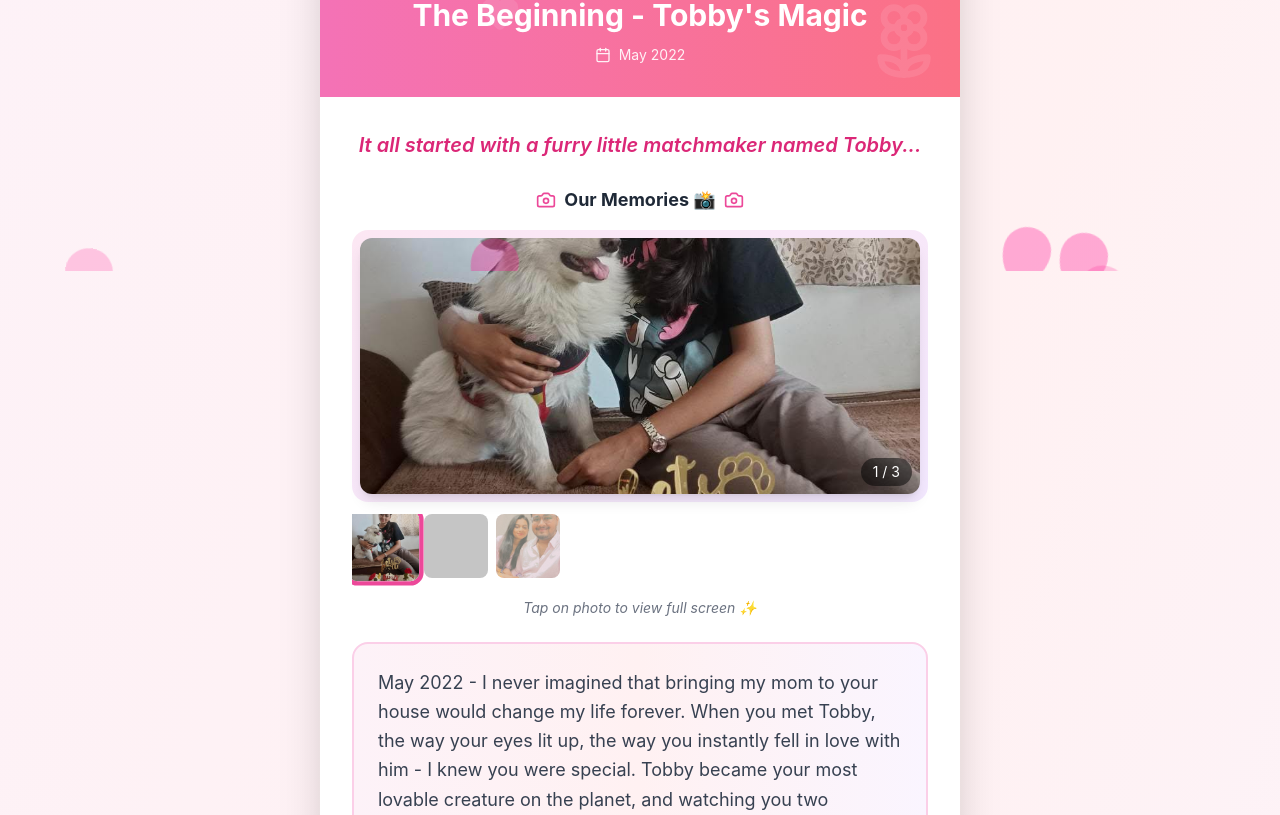
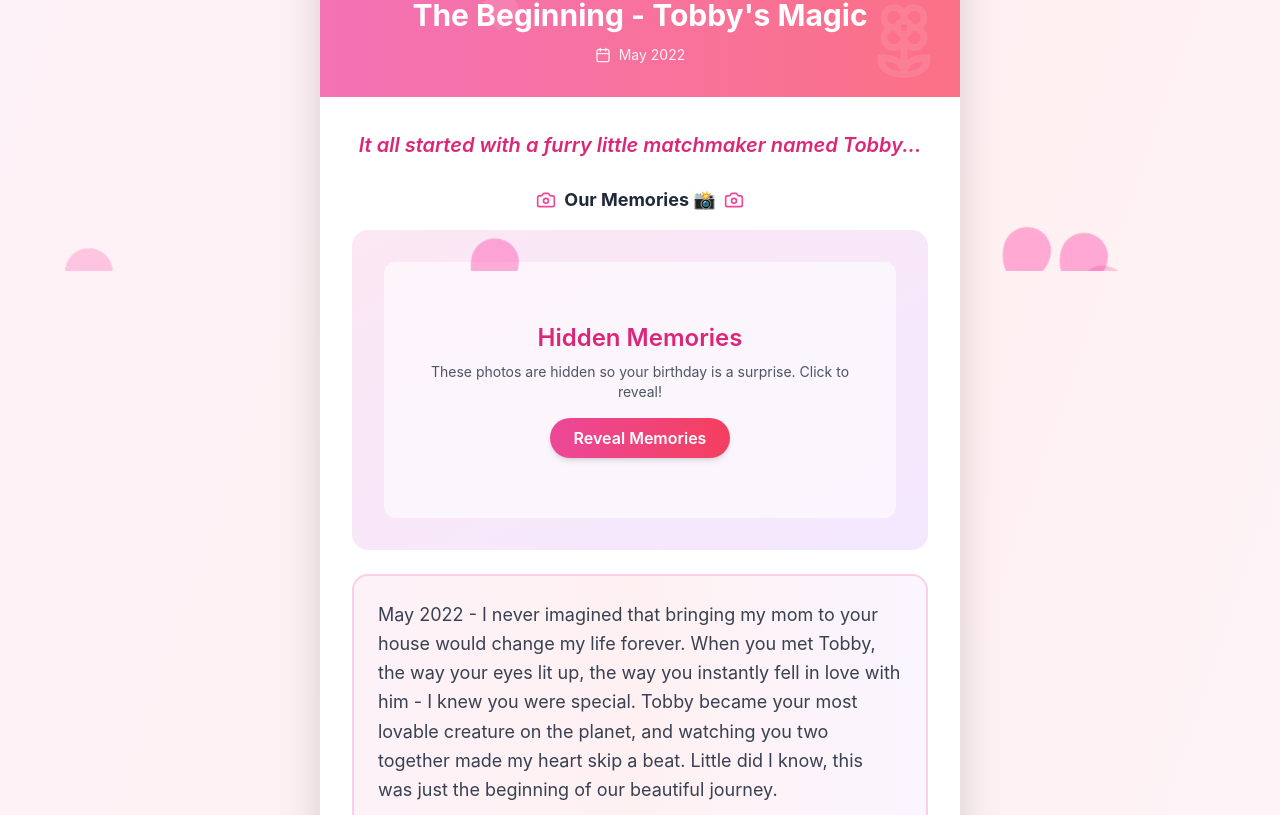
Before and after one commit to Rush2210/birthday-app, a React (Create React App) app: page / in a window 1280 px wide. Shown: the part 529-1344 px from the top of the page. Built offline with nearby package versions, Linux system fonts and the light colour scheme; grey boxes are pictures that could not be loaded.

Commit message:
Fix fullscreen photo viewer

```diff
--- a/src/App.jsx
+++ b/src/App.jsx
@@ -2,6 +2,9 @@ import React, { useState, useEffect, useRef } from 'react';
 import { Heart, Sparkles, Cake, Gift, Music, Dog, Calendar, Flower2, GraduationCap, PartyPopper, X, ChevronLeft, ChevronRight, Camera, Play, Pause } from 'lucide-react';
 
 export default function VidhiBirthdayWebsite() {
+    // Track which chapters have revealed photos
+    const [revealedPhotoChapters, setRevealedPhotoChapters] = useState([]);
+    const [openedViaRevealChapter, setOpenedViaRevealChapter] = useState(null);
   const [currentChapter, setCurrentChapter] = useState(0);
   const [showConfetti, setShowConfetti] = useState(true);
   const [revealedMemories, setRevealedMemories] = useState([]);
@@ -291,6 +294,7 @@ export default function VidhiBirthdayWebsite() {
 
   // Lightbox Functions
   const openLightbox = (chapterId, photoIndex) => {
+    setOpenedViaRevealChapter(null);
     setLightboxImage({ chapterId, photoIndex });
     setLightboxOpen(true);
   };
@@ -298,6 +302,19 @@ export default function VidhiBirthdayWebsite() {
   const closeLightbox = () => {
     setLightboxOpen(false);
     setLightboxImage(null);
+    // If the lightbox was opened via the Reveal button, restore hidden state
+    if (openedViaRevealChapter !== null) {
+      setRevealedPhotoChapters((prev) => prev.filter((id) => id !== openedViaRevealChapter));
+      setOpenedViaRevealChapter(null);
+    }
+
+  };
+
+  const revealPhotos = (chapterId) => {
+    setRevealedPhotoChapters((prev) => prev.includes(chapterId) ? prev : [...prev, chapterId]);
+    setLightboxImage({ chapterId, photoIndex: 0 });
+    setLightboxOpen(true);
+    setOpenedViaRevealChapter(chapterId);
   };
 
   const nextPhoto = () => {
@@ -357,9 +374,8 @@ export default function VidhiBirthdayWebsite() {
   const PhotoGallery = ({ chapterId }) => {
     const photos = photoCollections[chapterId] || [];
     const [activeIndex, setActiveIndex] = useState(0);
-
+    const isRevealed = revealedPhotoChapters.includes(chapterId);
     if (photos.length === 0) return null;
-
     return (
       <div className="mb-6">
         <div className="flex items-center justify-center gap-2 mb-4">
@@ -367,7 +383,21 @@ export default function VidhiBirthdayWebsite() {
           <h4 className="text-lg font-bold text-gray-800">Our Memories 📸</h4>
           <Camera className="text-pink-500" size={20} />
         </div>
-
+        {!isRevealed ? (
+          <div className="relative bg-gradient-to-br from-pink-100 to-purple-100 rounded-2xl p-8 mb-3 text-center">
+            <div className="h-64 flex flex-col items-center justify-center bg-white/60 rounded-xl p-6">
+              <p className="text-2xl font-semibold text-pink-600 mb-2">Hidden Memories</p>
+              <p className="text-sm text-gray-600 mb-4">These photos are hidden so your birthday is a surprise. Click to reveal!</p>
+              <button
+                onClick={() => revealPhotos(chapterId)}
+                className="bg-gradient-to-r from-pink-500 to-rose-500 text-white px-6 py-2 rounded-full font-semibold shadow-md hover:shadow-lg transform hover:scale-105 transition-all duration-200"
+              >
+                Reveal Memories
+              </button>
+            </div>
+          </div>
+        ) : (
+          <>
             {/* Main Photo Display */}
             <div className="relative bg-gradient-to-br from-pink-100 to-purple-100 rounded-2xl p-2 mb-3">
               <img
@@ -380,7 +410,6 @@ export default function VidhiBirthdayWebsite() {
                 {activeIndex + 1} / {photos.length}
               </div>
             </div>
-
             {/* Thumbnail Navigation */}
             <div className="flex gap-2 overflow-x-auto pb-2">
               {photos.map((photo, idx) => (
@@ -397,10 +426,11 @@ export default function VidhiBirthdayWebsite() {
                 />
               ))}
             </div>
-
             <p className="text-center text-sm text-gray-500 mt-3 italic">
               Tap on photo to view full screen ✨
             </p>
+          </>
+        )}
       </div>
     );
   };
```
Also changed, not shown: src/App.js (+5 -9 lines). Lines whose indentation alone changed are shown as unchanged.
